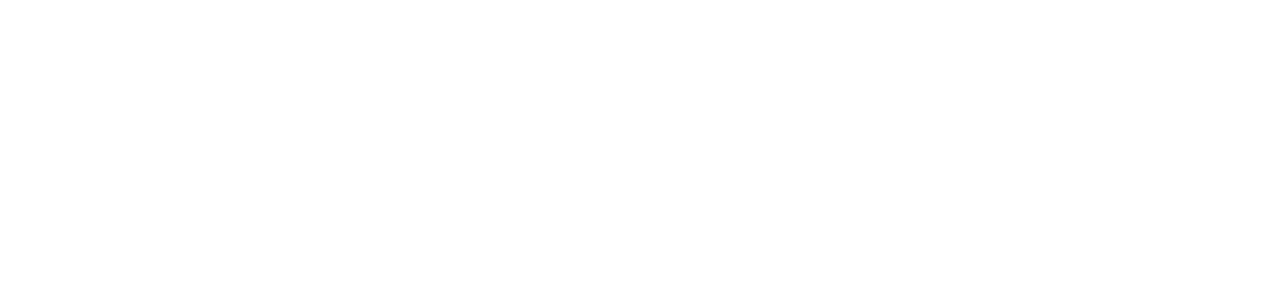
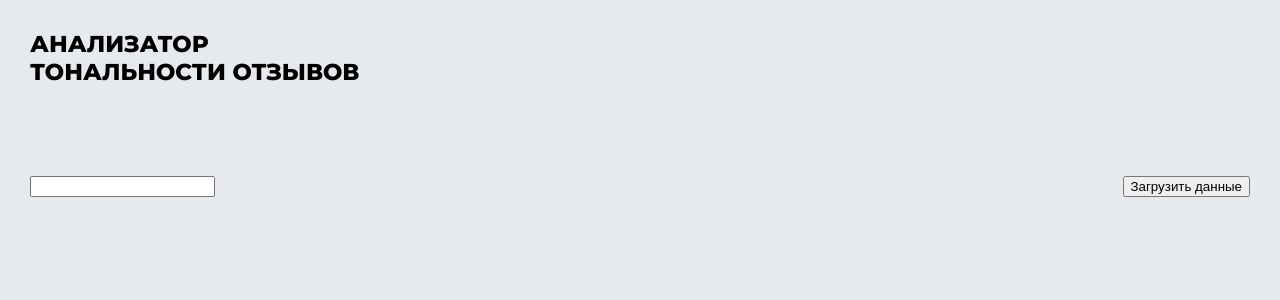
Before and after one commit to Nochninog/hackathon_emotional_tone_definition, a React (Vite) app in the folder frontend/review_analysis/: page / in a window 1280 px wide. Shown: the top 300 px of the page. Built offline with nearby package versions, Linux system fonts and the light colour scheme.

Commit message:
feat: add basic structure of main page

```diff
--- a/frontend/review_analysis/src/App.jsx
+++ b/frontend/review_analysis/src/App.jsx
@@ -1,12 +1,23 @@
 import { useState } from 'react'
-
+import styles from "./assets/App.module.scss";
+import './assets/global.scss'
 
 function App() {
-  const [count, setCount] = useState(0)
-
   return (
     <>
       <main>
+        <div className={styles['header-container']}>
+          <h1>АНАЛИЗАТОР ТОНАЛЬНОСТИ ОТЗЫВОВ</h1>
+        </div>
+        <div className={styles['upload-status-container']}>
+          <div className={styles['upload-container']}>
+              <input type="Введите название файла" />
+              <button>Загрузить данные</button>
+          </div>
+          <div className={styles['status-panel-container']}>
+
+          </div>
+        </div>
 
       </main>
 
--- /dev/null
+++ b/frontend/review_analysis/src/assets/App.module.scss
@@ -0,0 +1,29 @@
+main{
+    padding: 30px;
+    width: 100%;
+    height: 100%;
+    background-color: #E6E9ED;
+}
+
+.header-container{
+
+    h1{
+        margin: 0;
+        font-size: 23px;
+        max-width: 350px;
+        font-weight: 800;
+    }
+}
+
+
+.upload-container{
+    display: flex;
+    justify-content: space-between;
+    align-items: center;
+    height: 200px;
+
+    h2{
+        font-size: 23px;
+        font-weight: 600;
+    }
+}
--- /dev/null
+++ b/frontend/review_analysis/src/assets/global.scss
@@ -0,0 +1,23 @@
+* {
+    box-sizing: border-box;
+}
+
+@font-face {
+    font-family: "Montserrat";
+    src: url('../fonts/Montserrat/Montserrat-VariableFont_wght.ttf');
+}
+
+#root {
+    width: 100%;
+    height: 100%;
+    display: flex;
+    justify-content: center;
+}
+
+body {
+    margin: 0;
+    padding: 0;
+    width: 100vw;
+    height: 100vh;
+    font-family: Montserrat;
+}
```
